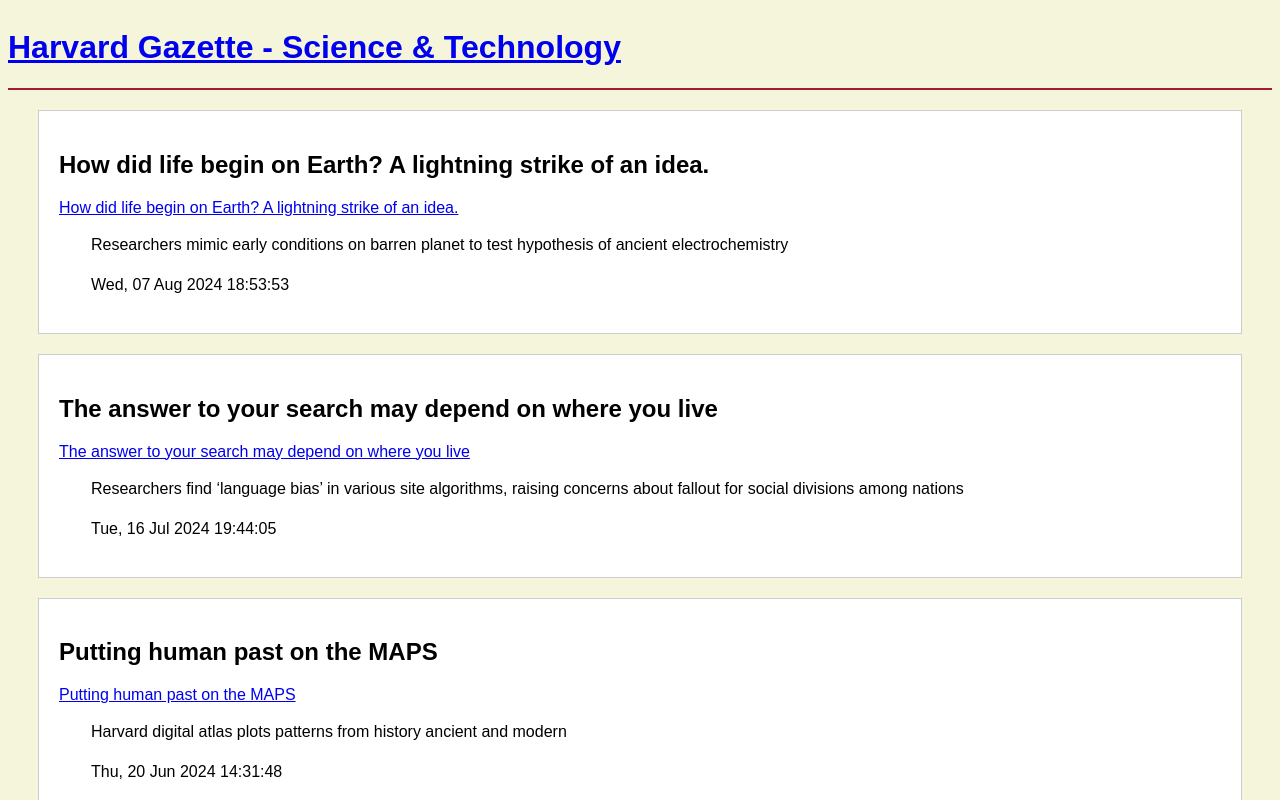
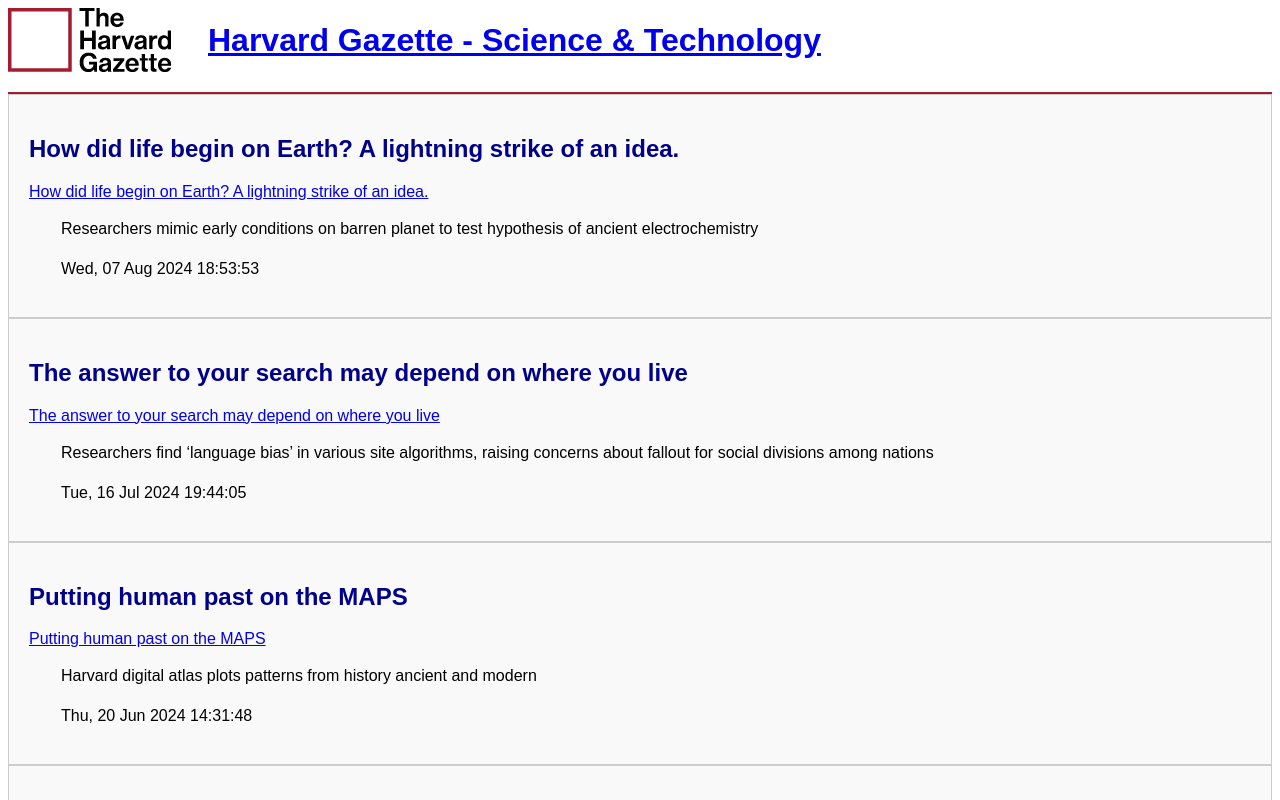
Before and after one commit to lyndonjen/assignment-3-css-intro-lyndonjen-main, a plain HTML site: page index.html in a window 1280 px wide. Shown: the top 800 px of the page. Drawn offline with Linux system fonts and the light colour scheme.

Commit message:
Fixed to do background-image from CSS.

```diff
--- a/styles/site.css
+++ b/styles/site.css
@@ -3,51 +3,50 @@
 body {
     font-family: "Arial", "Helvetica", sans-serif;
     background: #ffffff;
-    background-color: beige;
-}
-
-.hglogo {
-    width: 164px;
-    float: right;
-    margin-left: 1rem;
 }
 
 header {
     display: flex;
     align-items: center;
     border-bottom: 2px solid rgb(165, 28, 48);
+    padding-bottom: 20px;
 }
 
-header img {
-    margin-right: 10px;
+header.logoWithHeader {
+    display: flex;
+    align-items: center;
+    background-image: url('../images/harvard-gazette.png');
+    background-size: 164px 64px;
+    background-repeat: no-repeat;
+    height: 64px;
+    padding-left: 200px;
 }
+
+
+
 
 h1 {
     color: rgb(165, 28, 48);
 }
 
 h2 {
-    color: black;
-    background-color: white;
+    color: darkblue;
 }
 
-h3 {
-    color: black;
-    background-color: white;
+article {
+    color: gray
+    margin: 20px 30px 20px 30px; /* top, right, bottom, left */
+    padding: 20px;
+    border: 1px solid #ccc;
+    background-color: #f9f9f9;
+}
+
+p {
     line-height: 150%;
     padding-left: 2rem;
 }
 
-article {
-    margin: 20px 30px 20px 30px; /* top, right, bottom, left */
-    padding: 20px;
-    border: 1px solid #ccc;
-    background-color: white;
+section {
+    clear: both;
+    overflow: auto;
 }
-
-p {
-    color: black;
-    background-color: white;
-    line-height: 150%;
-    padding-left: 2rem;
-}
```
